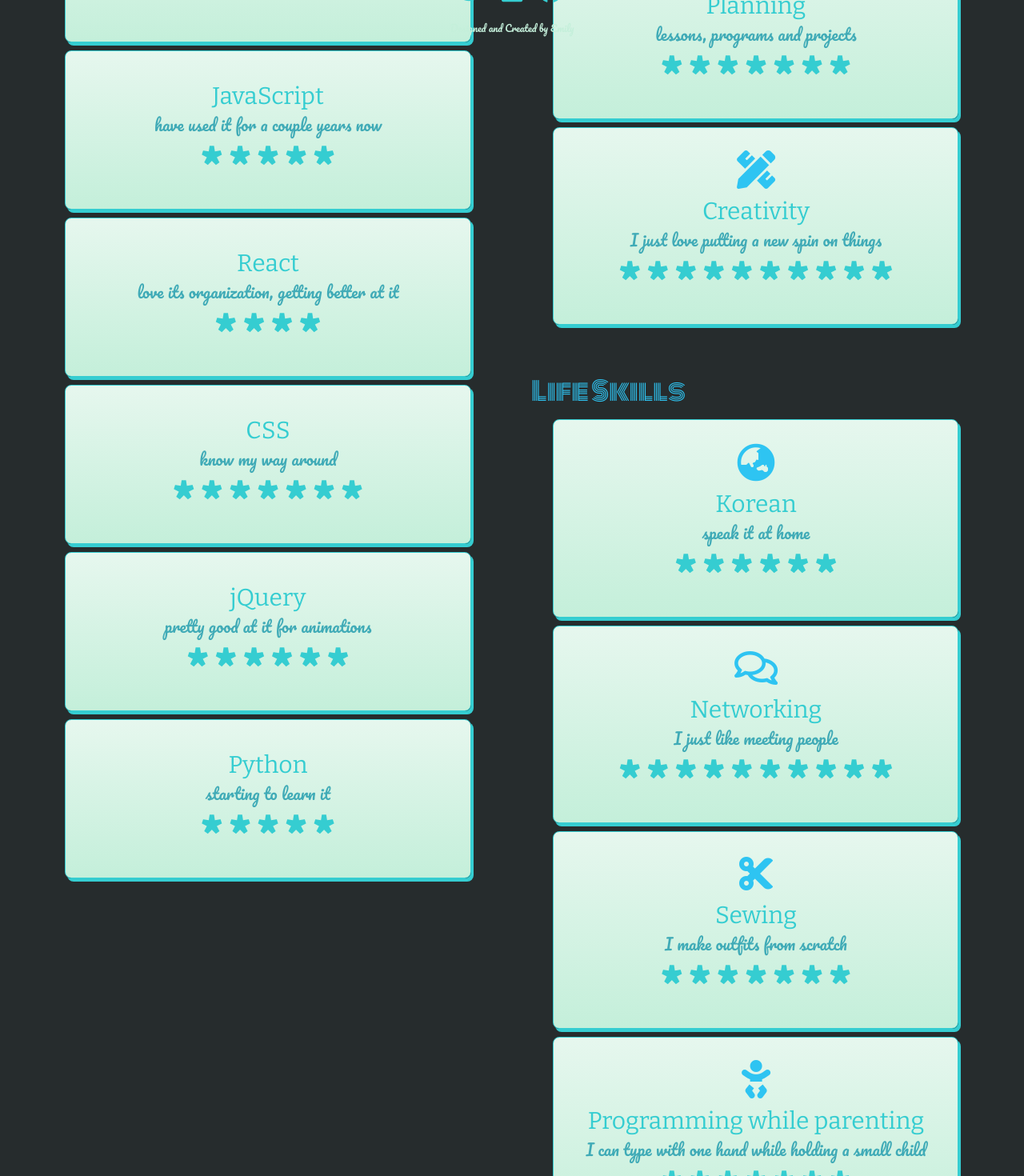
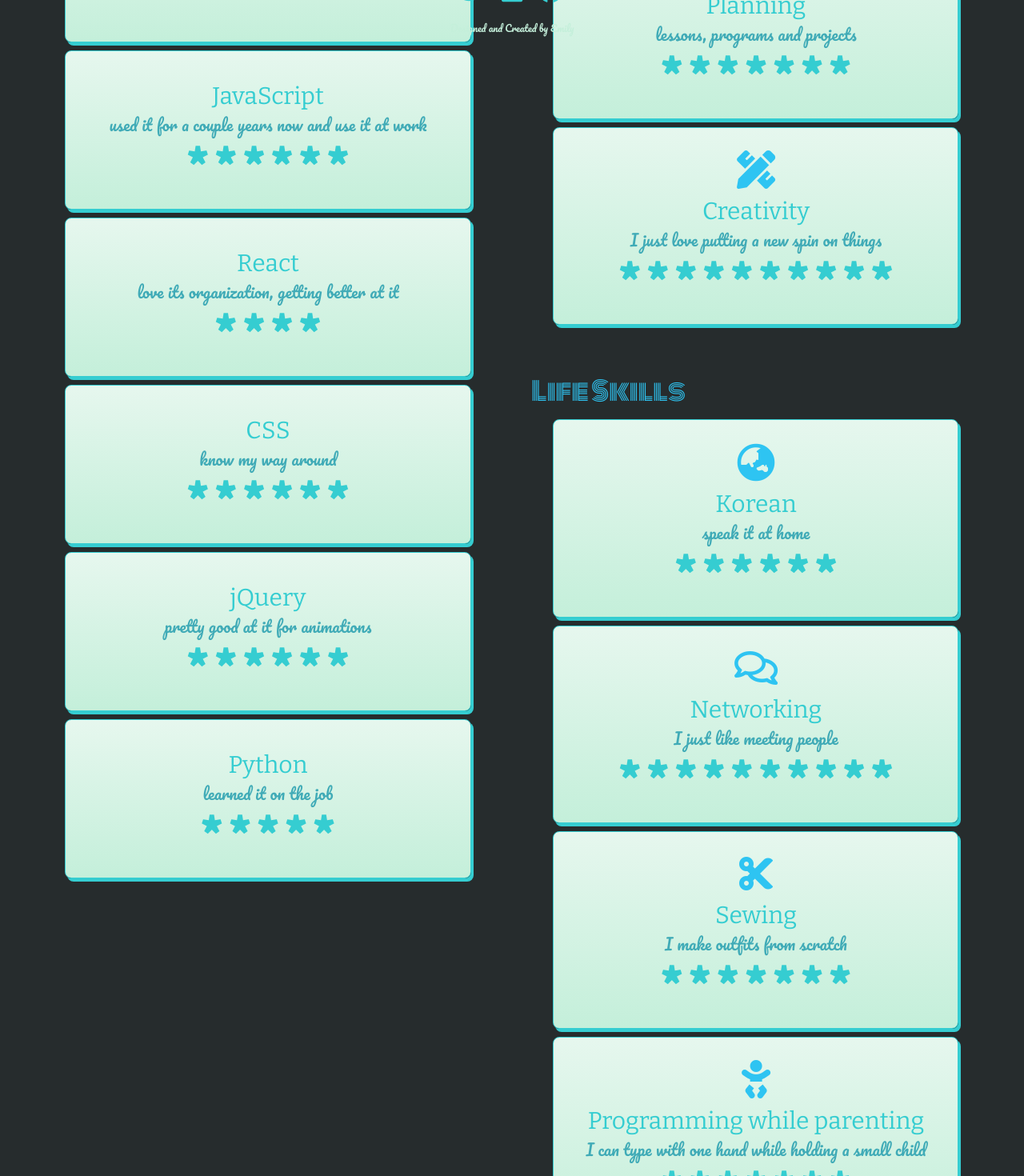
Before and after one commit to emilyjennings/emily-portfolio, a React (Create React App) app: page /skills in a window 1280 px wide. Shown: the part 740-2210 px from the top of the page at 80% size. Built offline with nearby package versions, Linux system fonts and the light colour scheme; some icons are missing; a web font is replaced by a local one.

Commit message:
added elyse project and scrolltop

```diff
--- a/src/components/Skills.js
+++ b/src/components/Skills.js
@@ -12,22 +12,22 @@
     this.state = {
       'skills': {
         Ruby: {
-          level: 4,
+          level: 5,
           leveltitle: "still new to it but it's comfortable",
           title: "Ruby",
           icon: "devicon-ruby-plain",
           id: "ruby",
         },
         Rails: {
-          level: 4,
+          level: 5,
           leveltitle: "made a few apps with it",
           title: "Rails",
           icon: "devicon-rails-plain",
           id: "rails"
         },
         JavaScript: {
-          level: 5,
-          leveltitle: "have used it for a couple years now",
+          level: 6,
+          leveltitle: "used it for a couple years now and use it at work",
           title: "JavaScript",
           icon: "devicon-javascript-plain",
           id: "javascript"
@@ -40,7 +40,7 @@
           id: "react"
         },
         css: {
-          level: 7,
+          level: 6,
           leveltitle: "know my way around",
           title: "CSS",
           icon: "devicon-css3-plain",
@@ -55,7 +55,7 @@
         },
         Python: {
           level: 5,
-          leveltitle: "starting to learn it",
+          leveltitle: "learned it on the job",
           title: "Python",
           icon: "devicon-python-plain",
           id: "python"
```
